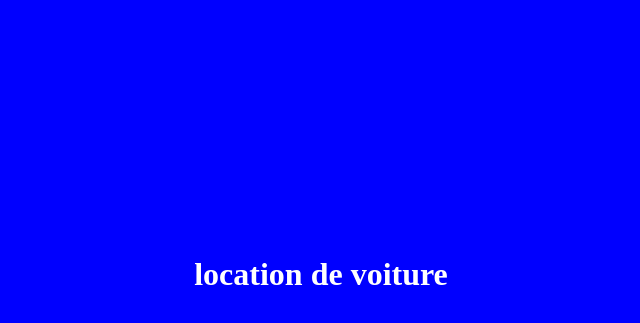
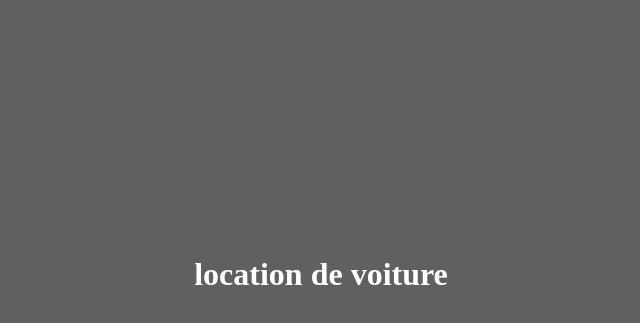
Before and after one commit to ElferjeniDevops/Work, a plain HTML site: page index.html in a window 1280 px wide. Shown: the part 5-328 px from the top of the page, without its empty margins (319-959 px from the left). Drawn offline with Linux system fonts and the light colour scheme.

Commit message:
modification du couleur de fond

```diff
--- a/index.html
+++ b/index.html
@@ -3,7 +3,7 @@
 <meta charset="utf-8">
 <title></title>
 </head>
-<body style="background-color:#0000FF">
+<body style="background-color:#606060">
    <h1 style="padding-top:20%; padding-botton:20%; text-align:center;color:#FFFFFF">location de voiture</h1>
    </body>
    </html>
```
